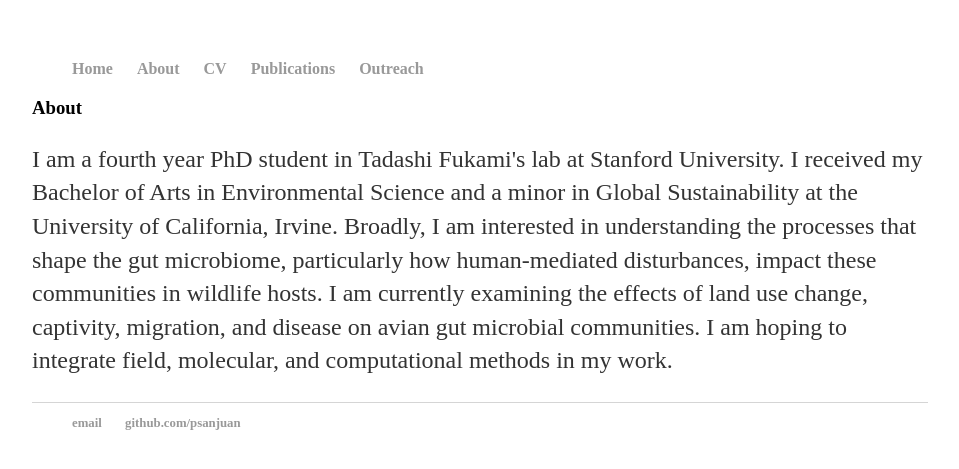
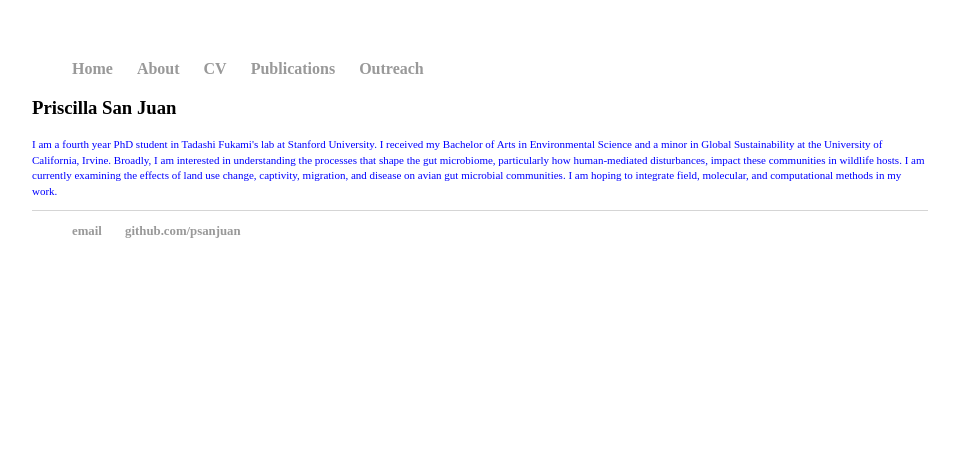
Before and after one commit to psanjuan/psanjuan.github.io, a Jekyll site: the page built from about/index.html, in a window 1280 px wide. Shown: the top 469 px of the page, without its empty margins (160-1119 px from the left). Built offline with Jekyll 4.4.1, drawn with Linux system fonts in a browser that asks for light colours.

Commit message:
Update index.html

```diff
--- a/about/index.html
+++ b/about/index.html
@@ -2,9 +2,9 @@
 layout: default
 title: Priscilla San Juan, PhD candidate
 ---
-<h3>About</h3>
+<h3>Priscilla San Juan</h3>
 <div class="post">
-<p>I am a fourth year PhD student in Tadashi Fukami's lab at Stanford University. I received my Bachelor of Arts in Environmental Science and a minor in Global Sustainability at the University of California, Irvine.
+<p style="color:blue;font-size:11px;">I am a fourth year PhD student in Tadashi Fukami's lab at Stanford University. I received my Bachelor of Arts in Environmental Science and a minor in Global Sustainability at the University of California, Irvine.
 Broadly, I am interested in understanding the processes that shape the gut microbiome, particularly how human-mediated disturbances, impact these communities in wildlife hosts. I am currently examining the effects
 of land use change, captivity, migration, and disease on avian gut microbial communities. I am hoping to integrate field, molecular, and computational methods in my work.
   </p>
```
